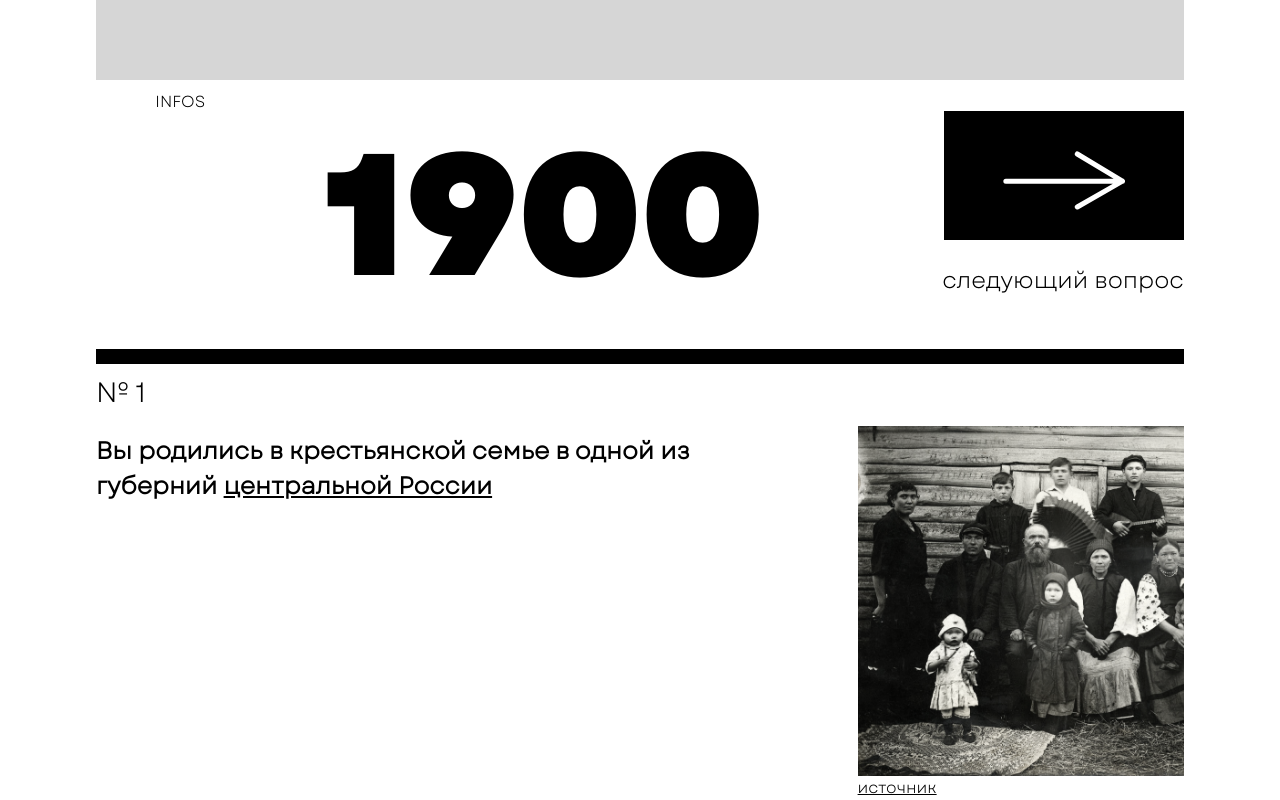
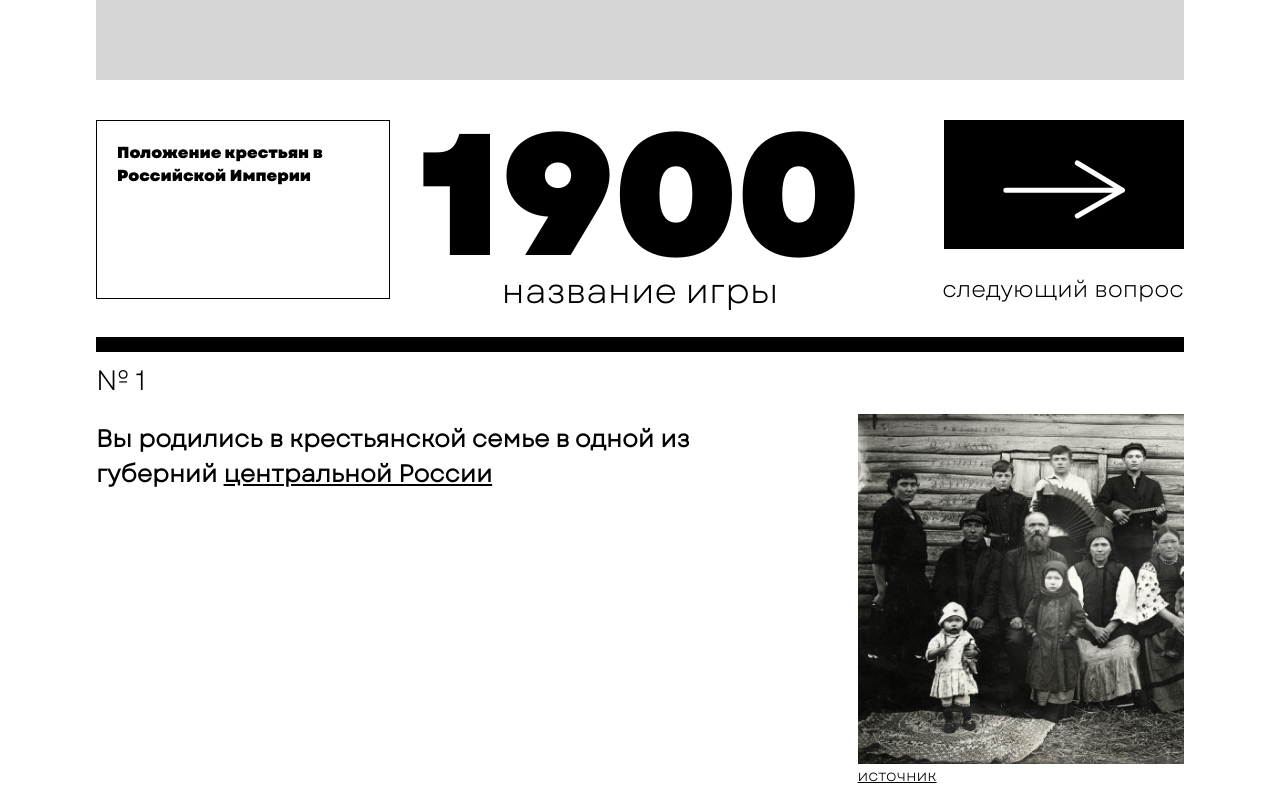
Before and after one commit to abshnko/revolution-game, a React (Create React App) app: page / in a window 1280 px wide. Built offline with nearby package versions, Linux system fonts and the light colour scheme.

Commit message:
design update

```diff
--- a/src/components/GamePage/GamePage.js
+++ b/src/components/GamePage/GamePage.js
@@ -142,6 +142,7 @@ function GamePage({ questions }) {
   };
 
   const chooseDisplayedInfo = (infoId) => {
+    console.log("IN");
     //check active info
     INFOS.forEach((INFO, INFOindex) => {
       const i = INFO.infos.findIndex((info) => info.infoId === infoId);
@@ -163,6 +164,7 @@ function GamePage({ questions }) {
         info.isActive = false;
       });
     });
+    console.log("OUT");
   };
 
   //check if there's more than one option = it's a question, otherwise =it's an announcement
@@ -223,8 +225,35 @@ function GamePage({ questions }) {
                   />
                 )}
                 <div className="controls">
-                  <div className="infos">INFOS</div>
-                  <div className="year">{question[0].year}</div>
+                  <div className="infos">
+                    {"infos" in question[0]
+                      ? question[0].infos.map((info) => {
+                          return (
+                            <div
+                              className="info"
+                              onClick={() => chooseDisplayedInfo(info.infoId)} //FIX
+                            >
+                              {info.name}
+                            </div>
+                          );
+                        })
+                      : null}
+
+                    {question[0].options.forEach((option) => {
+                      if ("infos" in option) {
+                        option.infos.map((info) => {
+                          console.log(info.name);
+                          return <div className="info">{info.text}</div>;
+                        });
+                      } else {
+                        console.log("NO");
+                      }
+                    })}
+                  </div>
+                  <div className="year">
+                    {question[0].year}
+                    <p>название игры</p>
+                  </div>
                   {!lose && (
                     <div className="next">
                       <button
--- a/src/styles/main/style.css
+++ b/src/styles/main/style.css
@@ -51,6 +51,8 @@ html {
   grid-area: controls;
   display: -ms-grid;
   display: grid;
+  -ms-grid-columns: 1fr 1fr 1fr;
+      grid-template-columns: 1fr 1fr 1fr;
       grid-template-areas: "infos year next";
   text-align: center;
 }
@@ -59,6 +61,17 @@ html {
   -ms-grid-row: 1;
   -ms-grid-column: 1;
   grid-area: infos;
+  font-family: GaretBold;
+  border: 1px solid black;
+  text-align: left;
+  padding: 20px;
+  margin: 30px;
+  margin-left: 0;
+}
+
+.game-page .container .controls .infos .info {
+  margin-bottom: 15px;
+  cursor: pointer;
 }
 
 .game-page .container .controls .year {
@@ -70,6 +83,16 @@ html {
   font-weight: 850;
   font-size: 173px;
   line-height: 251px;
+  margin-top: -20px;
+}
+
+.game-page .container .controls .year p {
+  font-family: GaretRegular;
+  font-style: normal;
+  font-weight: 300;
+  font-size: 35px;
+  line-height: 20px;
+  margin: -40px 0 20px 0;
 }
 
 .game-page .container .controls .next {
@@ -89,6 +112,7 @@ html {
   -webkit-box-direction: normal;
       -ms-flex-direction: column;
           flex-direction: column;
+  margin-top: 30px;
 }
 
 .game-page .container .controls .next .next-button {
--- a/src/styles/main/style.scss
+++ b/src/styles/main/style.scss
@@ -529,10 +529,22 @@ html {
     .controls {
       grid-area: controls;
       display: grid;
+      grid-template-columns: 1fr 1fr 1fr;
       grid-template-areas: "infos year next";
       text-align: center;
       .infos {
         grid-area: infos;
+        font-family: GaretBold;
+        border: 1px solid black;
+        text-align: left;
+        padding: 20px;
+        margin: 30px;
+        margin-left: 0;
+
+        .info {
+          margin-bottom: 15px;
+          cursor: pointer;
+        }
       }
       .year {
         grid-area: year;
@@ -541,6 +553,15 @@ html {
         font-weight: 850;
         font-size: 173px;
         line-height: 251px;
+        margin-top: -20px;
+        p {
+          font-family: GaretRegular;
+          font-style: normal;
+          font-weight: 300;
+          font-size: 35px;
+          line-height: 20px;
+          margin: -40px 0 20px 0;
+        }
       }
       .next {
         grid-area: next;
@@ -548,6 +569,7 @@ html {
         align-items: flex-end;
         justify-content: center;
         flex-direction: column;
+        margin-top: 30px;
         .next-button {
           border: none;
           width: 240px;
```
Also changed, not shown: 2 other files (tests, documents, lock files or other folders).
